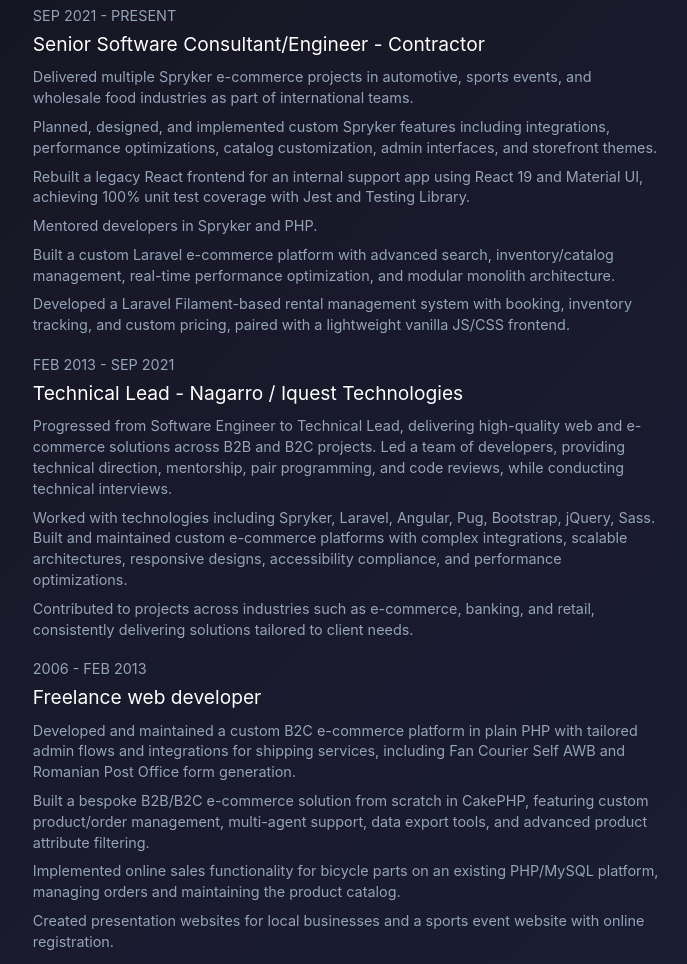
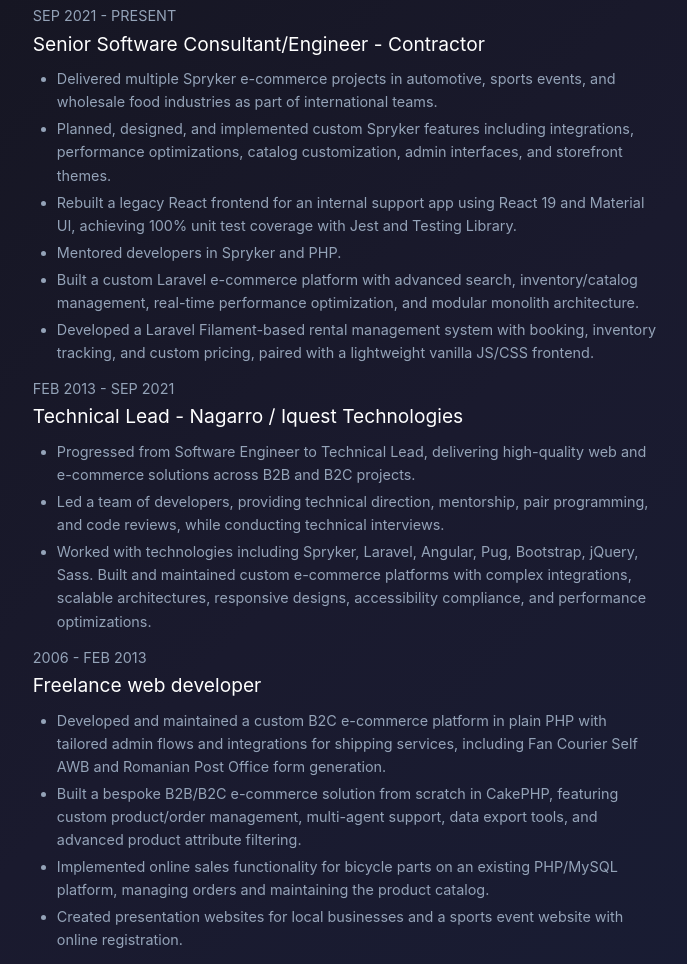
Before and after one commit to costiiordan/portfolio, a website built with Vite: page src/index.html in a window 1280 px wide. Shown: the part 1034-1998 px from the top of the page, without its empty margins (556-1243 px from the left). Built offline with nearby package versions, Linux system fonts and the light colour scheme.

Commit message:
Update experience to bullet points

```diff
--- a/src/css/main.css
+++ b/src/css/main.css
@@ -351,6 +351,17 @@
         line-height: 1.3rem;
         font-size: 0.9rem;
     }
+    ul {
+        list-style: disc;
+        padding-left: 1.5rem;
+        margin-top: 0.5rem;
+        color: var(--text-color-1);
+        font-size: 0.9rem;
+
+        li {
+            margin-bottom: 0.25rem;
+        }
+    }
 }
 
 .experience-date {
--- a/src/index.html
+++ b/src/index.html
@@ -126,69 +126,74 @@
                 <div class="experience-item">
                     <span class="experience-date">Sep 2021 - Present</span>
                     <h3 class="experience-title">Senior Software Consultant/Engineer - Contractor</h3>
-                    <p>
+                    <ul>
+                        <li>
                             Delivered multiple Spryker e-commerce projects in automotive, sports events, and wholesale
                             food industries as part of international teams.
-                    </p>
-                    <p>
+                        </li>
+                        <li>
                             Planned, designed, and implemented custom Spryker features including integrations, performance
                             optimizations, catalog customization, admin interfaces, and storefront themes.
-                    </p>
-                    <p>
+                        </li>
+                        <li>
                             Rebuilt a legacy React frontend for an internal support app using React 19 and Material UI,
                             achieving 100% unit test coverage with Jest and Testing Library.
-                    </p>
-                    <p>
+                        </li>
+                        <li>
                             Mentored developers in Spryker and PHP.
-                    </p>
-                    <p>
+                        </li>
+                        <li>
                             Built a custom Laravel e-commerce platform with advanced search, inventory/catalog
                             management, real-time performance optimization, and modular monolith architecture.
-                    </p>
-                    <p>
+                        </li>
+                        <li>
                             Developed a Laravel Filament-based rental management system with booking, inventory
                             tracking, and custom pricing, paired with a lightweight vanilla JS/CSS frontend.
-                    </p>
+                        </li>
+                    </ul>
                 </div>
                 <div class="experience-item">
                     <span class="experience-date">Feb 2013 - Sep 2021</span>
                     <h3 class="experience-title">Technical Lead - Nagarro / Iquest Technologies</h3>
-                    <p>
-                        Progressed from Software Engineer to Technical Lead, delivering high-quality web and e-commerce
-                        solutions across B2B and B2C projects. Led a team of developers, providing technical direction,
-                        mentorship, pair programming, and code reviews, while conducting technical interviews.
-                    </p>
-                    <p>
+                    <ul>
+                        <li>
+                            Progressed from Software Engineer to Technical Lead, delivering high-quality web and
+                            e-commerce solutions across B2B and B2C projects.
+                        </li>
+                        <li>
+                            Led a team of developers, providing technical direction, mentorship, pair programming, and
+                            code reviews, while conducting technical interviews.
+                        </li>
+                        <li>
                             Worked with technologies including Spryker, Laravel, Angular, Pug, Bootstrap, jQuery, Sass.
                             Built and maintained custom e-commerce platforms with complex integrations, scalable
                             architectures, responsive designs, accessibility compliance, and performance optimizations.
-                    </p>
-                    <p>
-                        Contributed to projects across industries such as e-commerce, banking, and retail, consistently
-                        delivering solutions tailored to client needs.
-                    </p>
+                        </li>
+                    </ul>
                 </div>
                 <div class="experience-item">
                     <span class="experience-date">2006 - Feb 2013</span>
                     <h3 class="experience-title">Freelance web developer</h3>
-                    <p>
-                        Developed and maintained a custom B2C e-commerce platform in plain PHP with tailored admin flows
-                        and integrations for shipping services, including Fan Courier Self AWB and Romanian Post Office
-                        form generation.
-                    </p>
-                    <p>
+                    <ul>
+                        <li>
+                            Developed and maintained a custom B2C e-commerce platform in plain PHP with tailored admin
+                            flows and integrations for shipping services, including Fan Courier Self AWB and Romanian
+                            Post Office form generation.
+                        </li>
+                        <li>
                             Built a bespoke B2B/B2C e-commerce solution from scratch in CakePHP, featuring custom
-                        product/order management, multi-agent support, data export tools, and advanced product attribute
-                        filtering.
-                    </p>
-                    <p>
+                            product/order management, multi-agent support, data export tools, and advanced product
+                            attribute filtering.
+                        </li>
+                        <li>
                             Implemented online sales functionality for bicycle parts on an existing PHP/MySQL platform,
                             managing orders and maintaining the product catalog.
-                    </p>
-                    <p>
+                        </li>
+                        <li>
                             Created presentation websites for local businesses and a sports event website with online
                             registration.
-                    </p>
+                        </li>
+                    </ul>
                 </div>
             </div>
 
```
Lines whose indentation alone changed are shown as unchanged.
